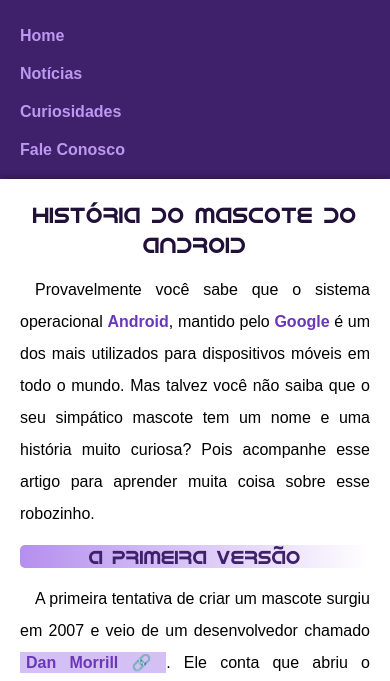
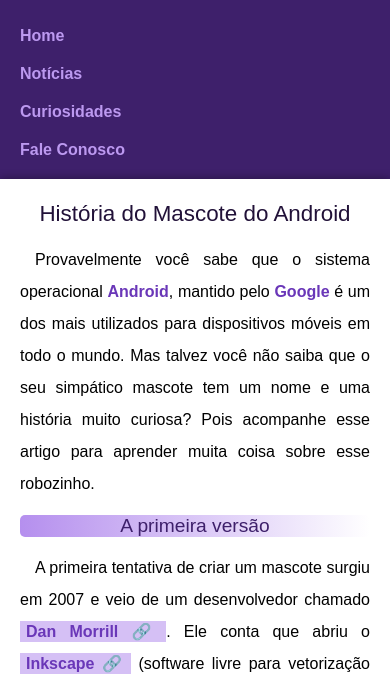
Before and after one commit to JenaCarry/html-css, a plain HTML site: page desafios/d010/meu-projeto/index.html in a window 390 px wide. Shown: the part 152-833 px from the top of the page. Drawn offline with Linux system fonts and the light colour scheme.

Commit message:
Update style.css

```diff
--- a/desafios/d010/meu-projeto/estilos/style.css
+++ b/desafios/d010/meu-projeto/estilos/style.css
@@ -1,6 +1,7 @@
 @charset "UTF-8";
 
 @import url('https://fonts.googleapis.com/css2?family=Bebas+Neue&display=swap');
+
 @font-face {
     font-family: 'Android';
     src: url('../fontes/idroid.otf') format(opentype);
@@ -32,7 +33,7 @@ body {
 }
 
 header {
-    background-image: linear-gradient(to bottom, var(--var0), var(--var1), var(--var2) ,var(--var4));
+    background-image: linear-gradient(to bottom, var(--var0), var(--var1), var(--var2), var(--var4));
     min-height: 150px;
     text-align: center;
     padding-top: 40px;
@@ -74,7 +75,7 @@ nav a {
     transition-duration: 0.3s;
 }
 
-nav > a:hover {
+nav>a:hover {
     background-color: var(--var0);
     color: white;
     border-radius: 5px;
@@ -130,20 +131,22 @@ main img {
 
 main img.pequena {
     max-width: 350px;
-    display: block; /*imagem por padrão náo é um bloco*/
+    display: block;
+    /*imagem por padrão náo é um bloco*/
     margin: auto;
 }
 
 div.video {
     background-color: var(--var2);
-    padding-bottom: 56.25%; /* 16:9 */
+    padding-bottom: 56.25%;
+    /* 16:9 */
     position: relative;
     margin-bottom: 30px;
     border-radius: 10px;
     box-shadow: 3px 3px 8px rgba(0, 0, 0, 0.267);
 }
 
-div.video > iframe {
+div.video>iframe {
     width: 90%;
     height: 90%;
     position: absolute;
@@ -209,7 +212,7 @@ footer p a {
     transition-duration: 0.3s;
 }
 
-footer p  a:hover {
+footer p a:hover {
     background-color: var(--var0);
     color: white;
     border-radius: 5px;
@@ -245,12 +248,14 @@ footer p  a:hover {
     }
 
     article h1 {
+        font-family: Arial, Helvetica, sans-serif;
         font-size: 1.4em;
         line-height: 30px;
         text-align: center;
     }
 
     article h2 {
+        font-family: Arial, Helvetica, sans-serif;
         font-size: 1.2em;
         text-indent: 0;
         text-align: center;
```
